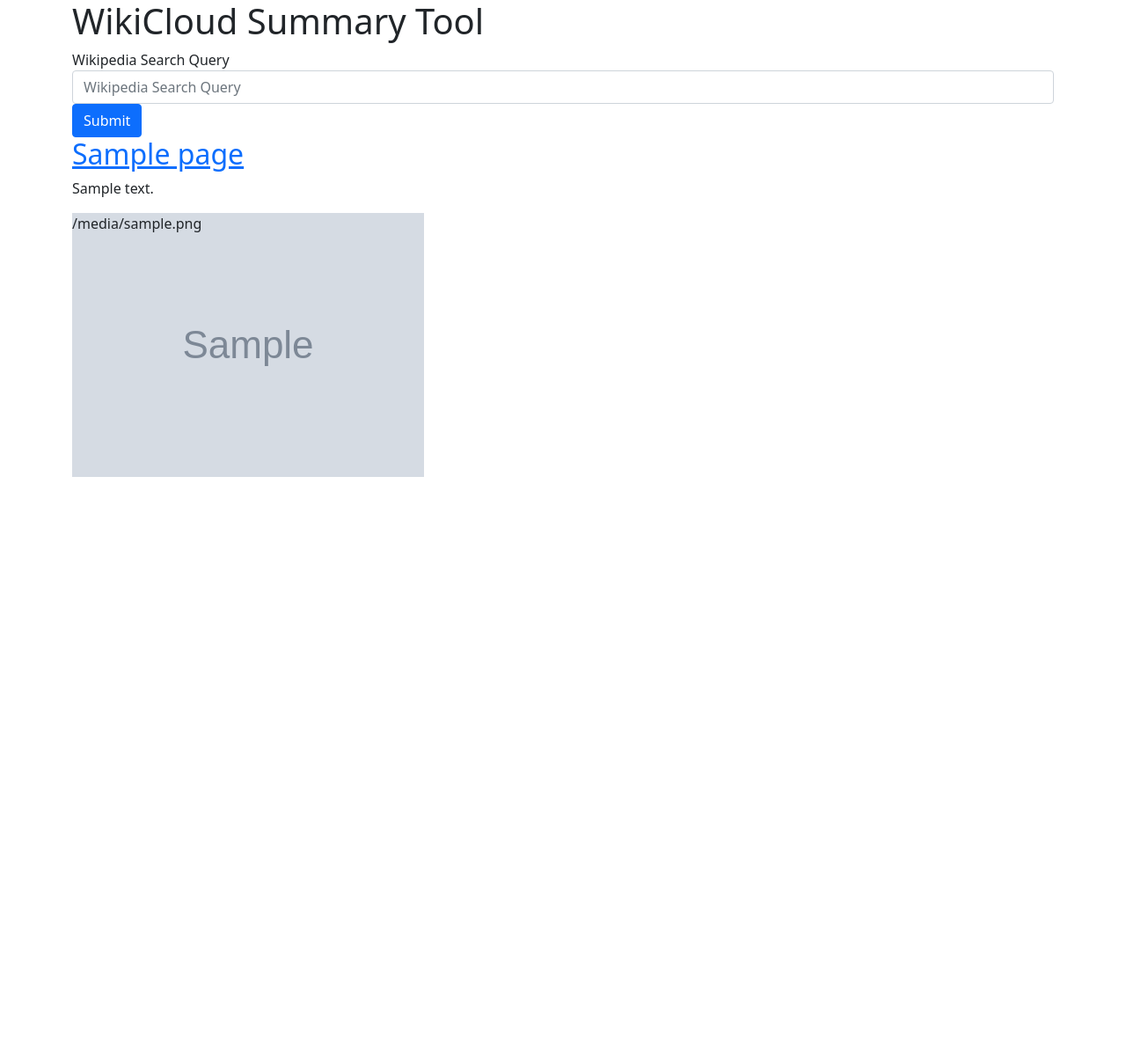
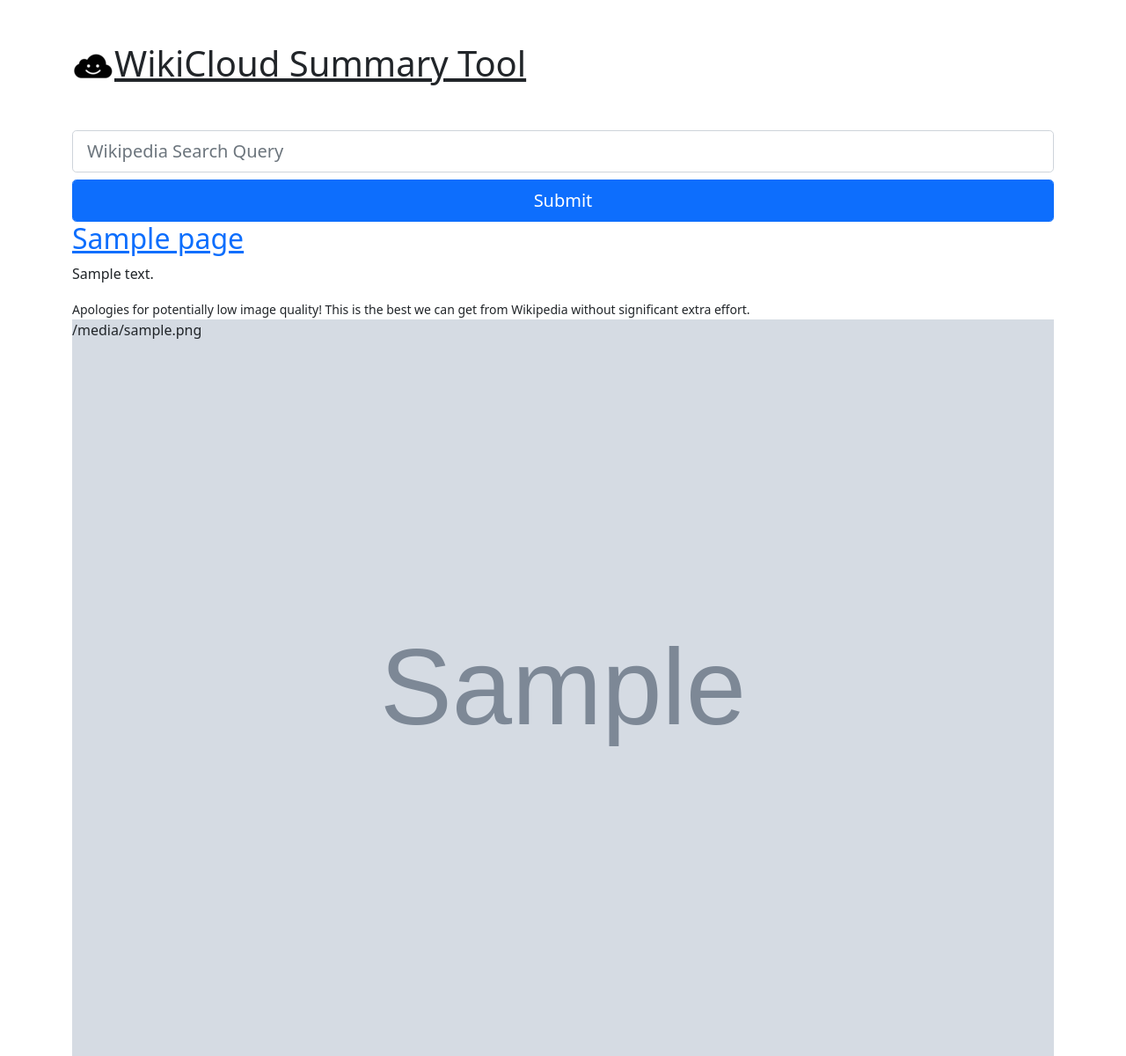
Before and after one commit to georgeahill/cuddly-umbrella, a Flask app: template Client/templates/index.html in a window 1280 px wide. Shown: the whole page at 88% size. Before the commit the page ends 542 px from the top, so only its background shows below. Run offline with Flask 2, Linux system fonts and the light colour scheme; the template is opened without the code that fills it: most values are stand-ins (such as "Sample title", 1, 10 or a date in 2020); grey boxes marked "Sample" are stand-in pictures.

Commit message:
Updates to UI, including removing breaking changes

```diff
--- a/Client/app.py
+++ b/Client/app.py
@@ -38,7 +38,11 @@ def index(page=None):
         f"https://en.wikipedia.org/w/rest.php/v1/page/{page_obj['title']}/links/media"
     )
 
-    image = requests.get("http:" + page_obj["thumbnail"]["url"]).content
+    image_req = requests.get("http:" + page_obj["thumbnail"]["url"])
+    if image_req.status_code != 200:
+        image = None
+    else:
+        image = image_req.content
 
     page_title = page_obj["key"]
 
--- a/Client/templates/index.html
+++ b/Client/templates/index.html
@@ -30,27 +30,57 @@
 
 <body>
     <div class="container">
-        <h1>WikiCloud Summary Tool</h1>
+
+        <h1 class="mt-5 text-decoration-underline mb-5"><img src="/favicon.ico" style="display: inline-block" />WikiCloud Summary Tool</h1>
+
+        <script type="text/javascript">
+            function submitForm () {
+                document.getElementById("submit-spinner").style.display = 'inline-block';
+                document.getElementById("loading-text").style.display = 'inline-block';
+                document.getElementById("submit-text").style.display = 'none';
+                document.getElementById("submit-btn").setAttribute("disabled", "");
+
+                document.getElementsByTagName("form")[0].submit();
+            }
+        </script>
 
         <form action="/" method="POST">
             <div class="form-group">
-                <label for="query">Wikipedia Search Query</label>
-                <input type="query" class="form-control" id="query" name="query" placeholder="Wikipedia Search Query">
+                <input type="query" class="form-control form-control-lg" id="query" name="query" placeholder="Wikipedia Search Query">
             </div>
-            <button type="submit" class="btn btn-primary">Submit</button>
+            <button type="submit" class="btn btn-primary btn-block btn-lg mt-2 form-control" id="submit-btn" onclick="submitForm();">
+                <span class="spinner-border spinner-border-sm" id="submit-spinner" role="status" style="display: none;" aria-hidden="true"></span>
+                <span id="loading-text" style="display: none;">Loading...</span>
+                <span id="submit-text">Submit</span>
+            </button>
         </form>
 
         {% if image_data %}
 
         <a href="https://en.wikipedia.org/wiki/{{ page.key }}"><h2>{{ page.title }}</h2></a>
         <p>{{ page.description | safe }}</p>
+        <small>
+            Apologies for potentially low image quality! This is the best we can get from Wikipedia without significant extra effort.
+        </small>
         <div style="position: relative">
-            <span width="50%" style="position: absolute; left: 0; z-index: 1;">
-                {{image_data | safe}}
+            <span width="100%" style="position: absolute; left: 0; z-index: 1; min-width: 100%;">
+                {% if image_data[:4] == "data" %}
+                    <img src="{{image_data}}" />
+                {% else %}
+                    {{ image_data | safe }}
+                {% endif %}
             </span>
-            <!-- <img src="{{image_data}}" width="50%" style="position: absolute; left: 0; z-index: 1;" /> -->
-            <img src="{{source_image_data}}" style="position: absolute; left: 0;" />
+            <img src="{{source_image_data}}" style="position: absolute; left: 0; width: 100%" />
         </div>
+
+        <script type="text/javascript">
+            svg = document.getElementsByTagName("svg")[0];
+            width = svg.getAttribute("width");
+            height = svg.getAttribute("height");
+            svg.setAttribute("viewBox", "0 0 " + width + " " + height);
+            svg.setAttribute("width", "100%");
+            svg.setAttribute("height", "100%");
+        </script>
         {% else %}
         <small>
             To use this tool, please add a search query above!
--- a/WordCloud/app.py
+++ b/WordCloud/app.py
@@ -137,6 +137,8 @@ stopwords = [
     "don",
     "should",
     "now",
+    "www",
+    "http",
 ]
 
 app = Flask(__name__)
```
Also changed, not shown: ImageProcess/test.png, 1 other file.
